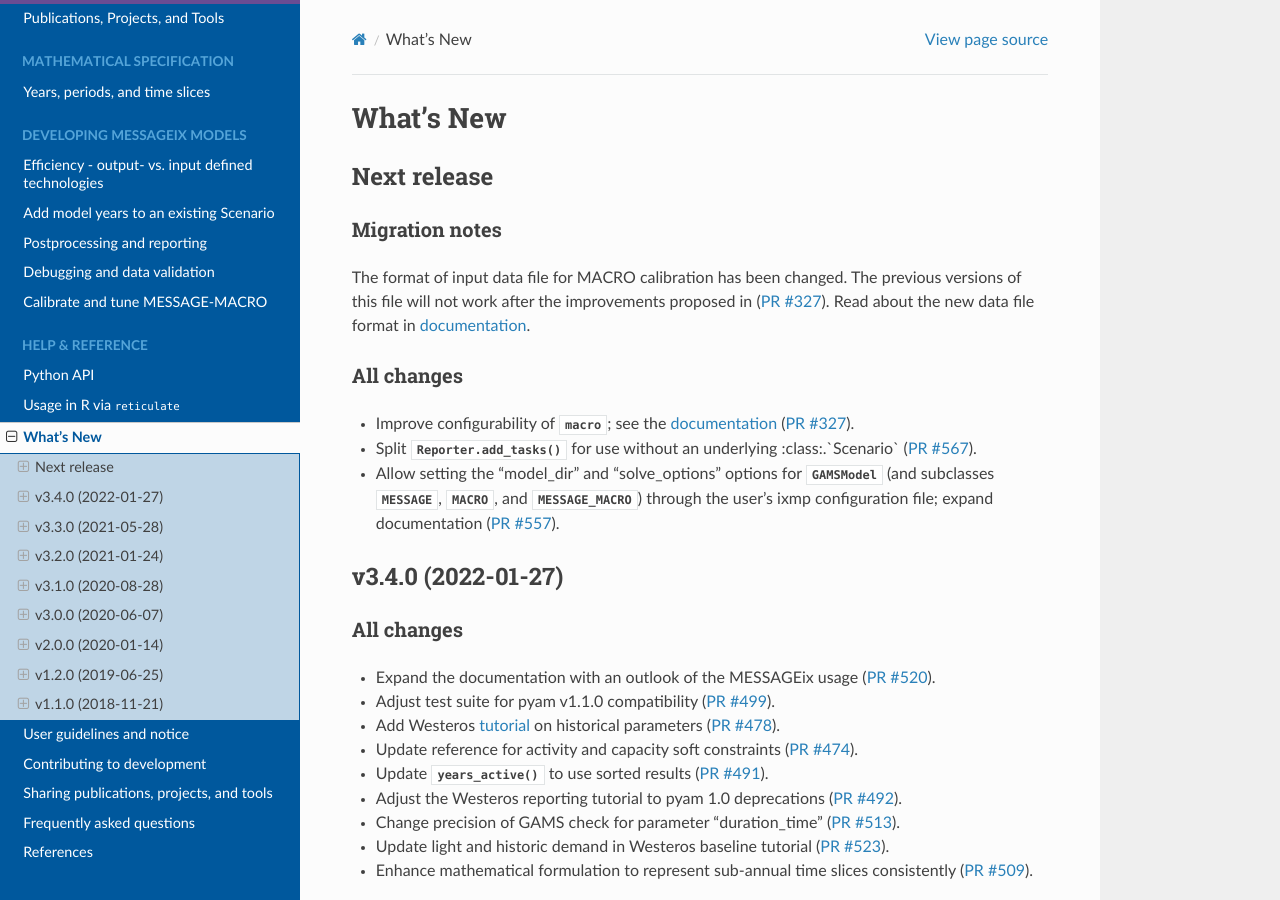
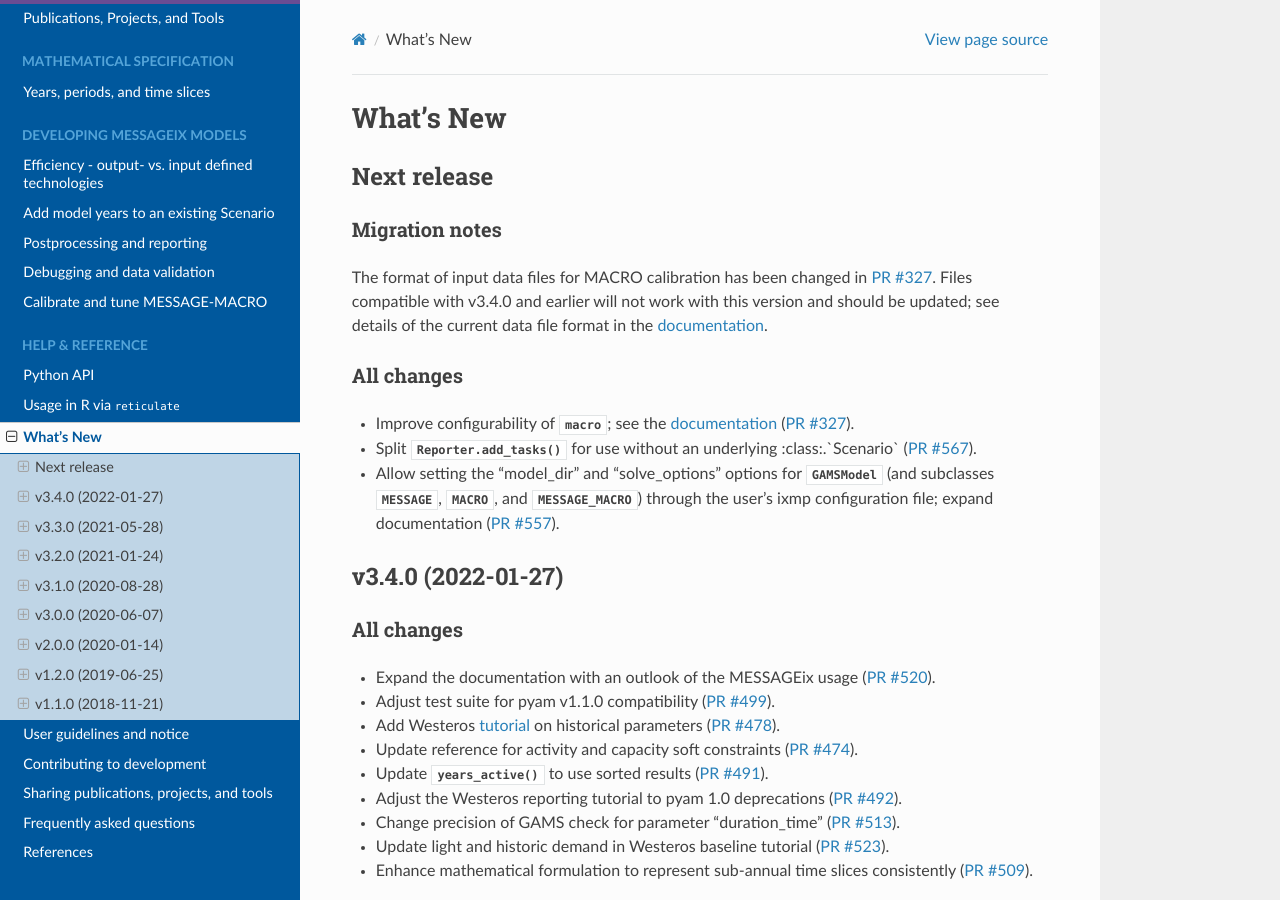
Before and after one commit to iiasa/message_ix, a Sphinx documentation site: the page built from doc/whatsnew.rst, in a window 1280 px wide and 900 px high. Built offline with Sphinx 7.4.7 and the Read the Docs theme 2.0.0, drawn with Linux system fonts in a browser that asks for light colours; pages that are not in the unit, such as notebooks, are missing from menus.

Commit message:
Copyedit MACRO input data file documentation

```diff
--- a/RELEASE_NOTES.rst
+++ b/RELEASE_NOTES.rst
@@ -4,9 +4,8 @@
 Migration notes
 ---------------
 
-The format of input data file for MACRO calibration has been changed.
-The previous versions of this file will not work after the improvements proposed in (:pull:`327`).
-Read about the new data file format in :doc:`documentation <macro>`.
+The format of input data files for MACRO calibration has been changed in :pull:`327`.
+Files compatible with v3.4.0 and earlier will not work with this version and should be updated; see details of the current data file format in the :doc:`documentation <macro>`.
 
 All changes
 -----------
```
Also changed, not shown: doc/macro.rst (+27 -18 lines).
